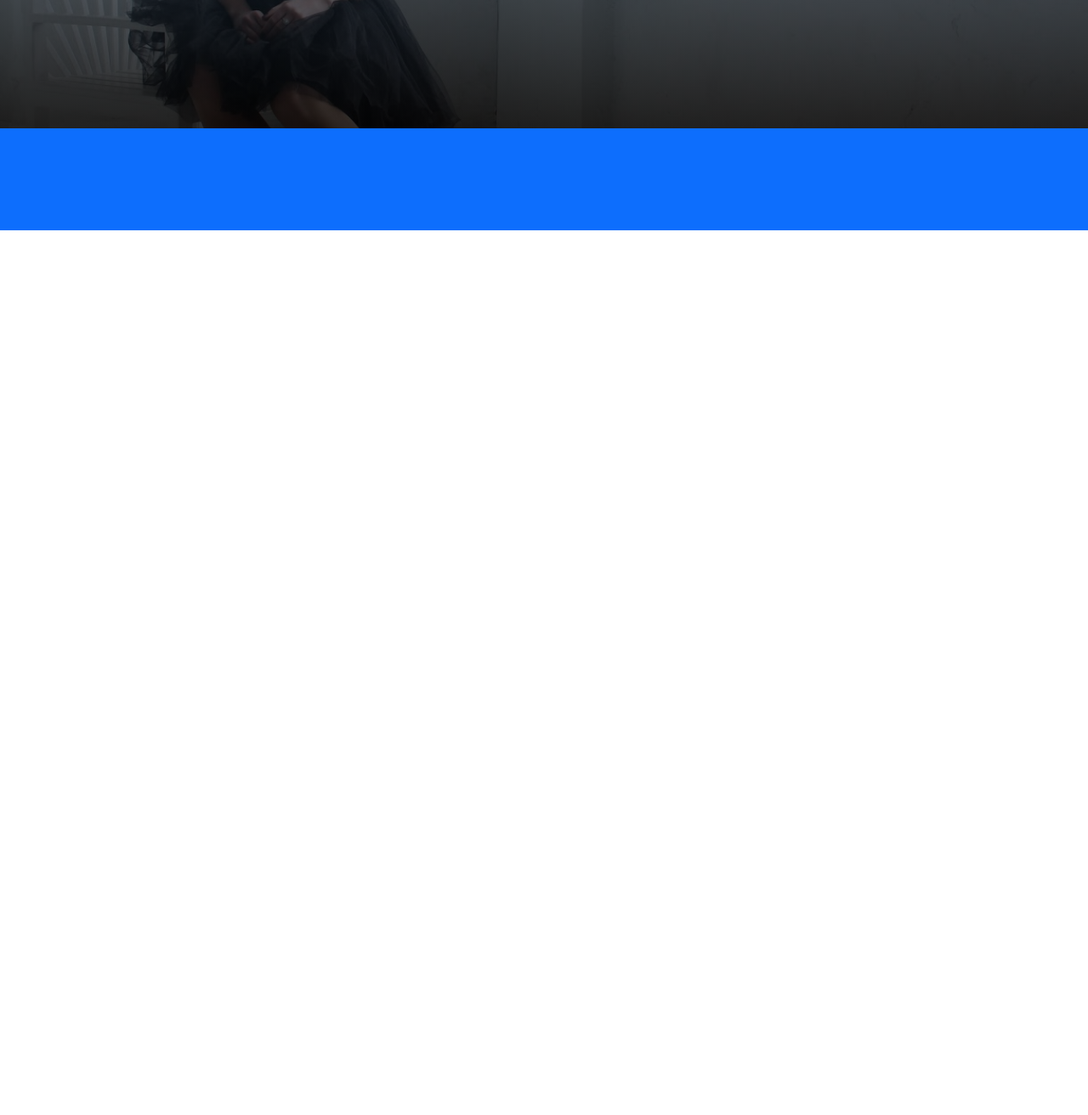
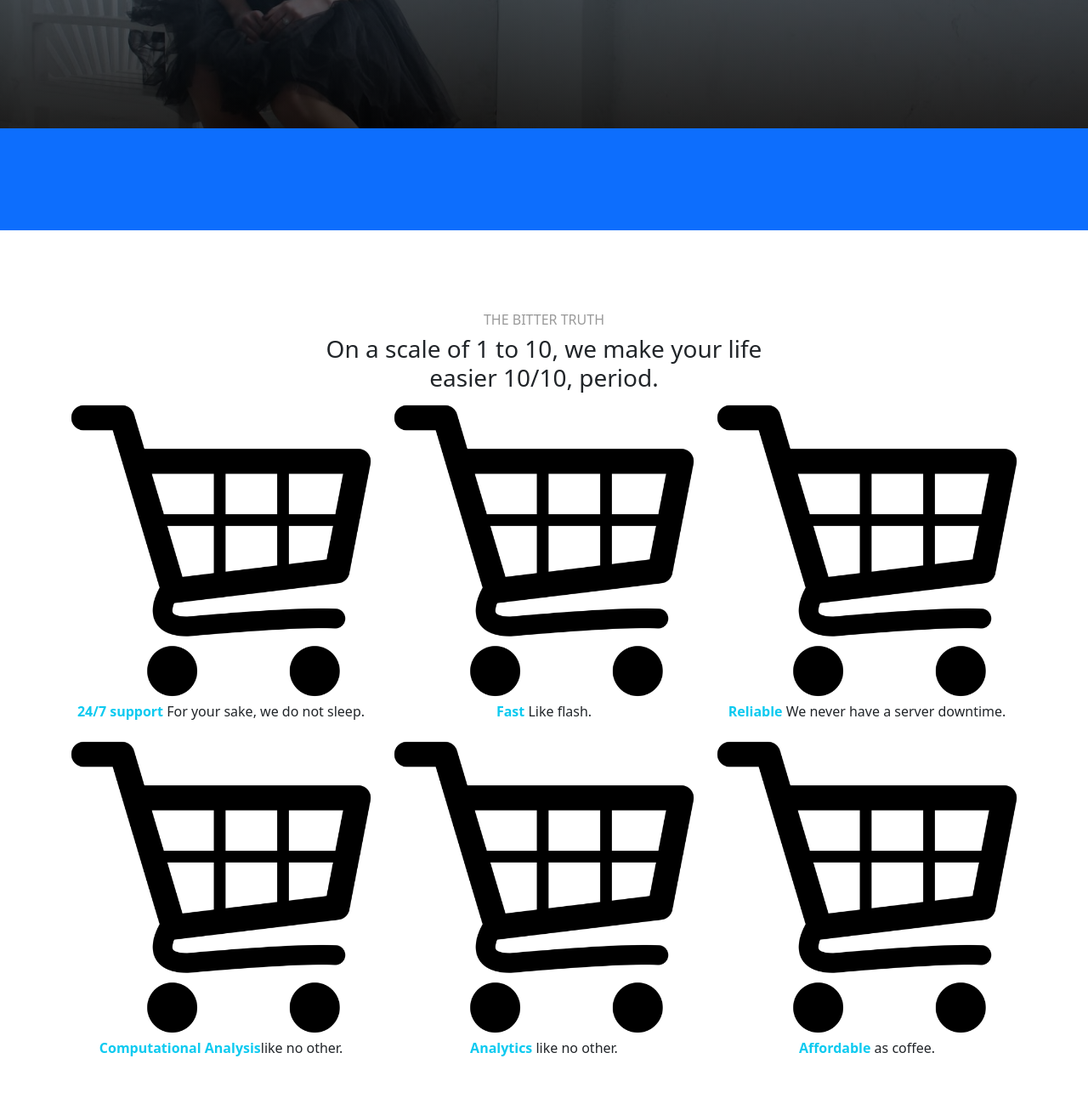
Before and after one commit to yanakub/8, a plain HTML site: page index.html in a window 1280 px wide. Shown: the part 2584-3896 px from the top of the page at 85% size. Before the commit the page ends 2855 px from the top, so only its background shows below. Drawn offline with nearby package versions, Linux system fonts and the light colour scheme.

Commit message:
Commit 6

```diff
--- a/index.html
+++ b/index.html
@@ -144,6 +144,60 @@ Just install one script that magically solves all your problems.</p>
 
 
 
+<section id="feature-rundown">
+  <div class="container">
+  <div class="row mt-5">
+    <div class="col-12 col-md-6 mx-auto mt-5 text-center">
+      <h6 class="text-black-40 text-uppercase">
+        The bitter truth
+      </h6>
+      <h3 class="text-black-70">On a scale of 1 to 10, we make your life easier 10/10, period.</h3>
+    </div>
+  </div>
+  <div class="row mb-5">
+      <div class="col-12 col-md-4 text-center">
+        <img src="img/1.png" class="img-fluid"/>
+        <p>
+          <strong class="text-info">24/7 support</strong> For your sake, we do not sleep.
+        </p>
+      </div>
+        <div class="col-12 col-md-4 text-center">
+        <img src="img/1.png" class="img-fluid"/>
+        <p>
+          <strong class="text-info">Fast</strong>  Like flash.
+        </p>
+     </div>
+      <div class="col-12 col-md-4 text-center">
+        <img src="img/1.png" class="img-fluid"/>
+        <p>
+          <strong class="text-info">Reliable</strong>  We never have a server downtime.
+        </p>
+      </div>
+      <div class="col-12 col-md-4 text-center">
+        <img src="img/1.png" class="img-fluid"/>
+        <p>
+          <strong class="text-info">Computational Analysis</strong>like no other.
+        </p>
+      </div>
+      <div class="col-12 col-md-4 text-center">
+        <img src="img/1.png" class="img-fluid"/>
+        <p>
+          <strong class="text-info">Analytics</strong>  like no other.
+        </p>
+      </div>
+      <div class="col-12 col-md-4 text-center mb-5">
+        <img src="img/1.png" class="img-fluid"/>
+        <p>
+          <strong class="text-info">Affordable</strong> as coffee.
+        </p>
+      </div>
+  </div>
+  </div>
+</section>
+
+
+
+
   <div class="container"></div>
 
 
--- a/style/style.css
+++ b/style/style.css
@@ -23,7 +23,3 @@
 	flex-basis: 70%
   }
 }
-
-.fa-twitter {
-background-image: url(images/1.png);
-}
```
Also changed, not shown: img/1.png (added).
